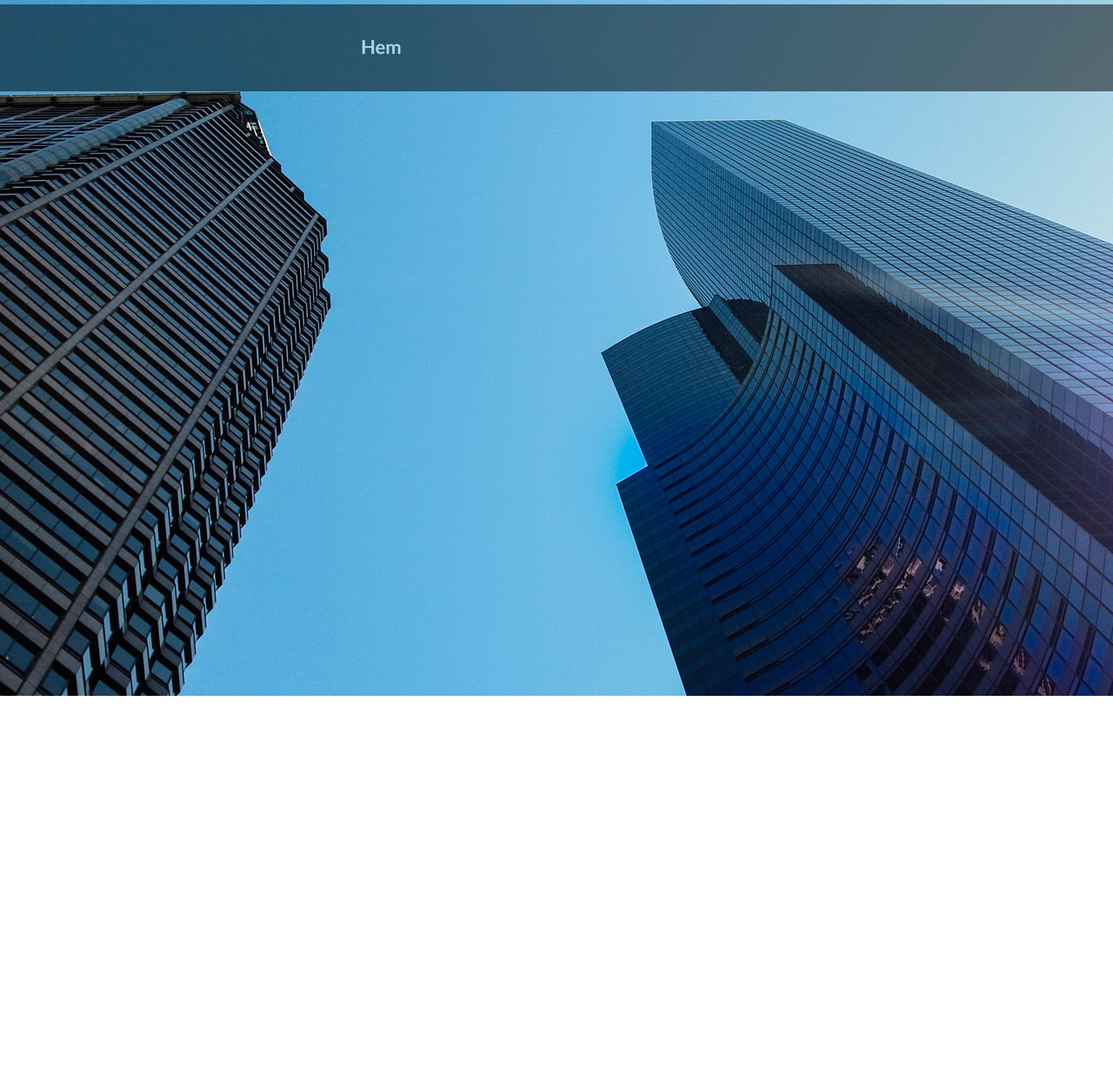
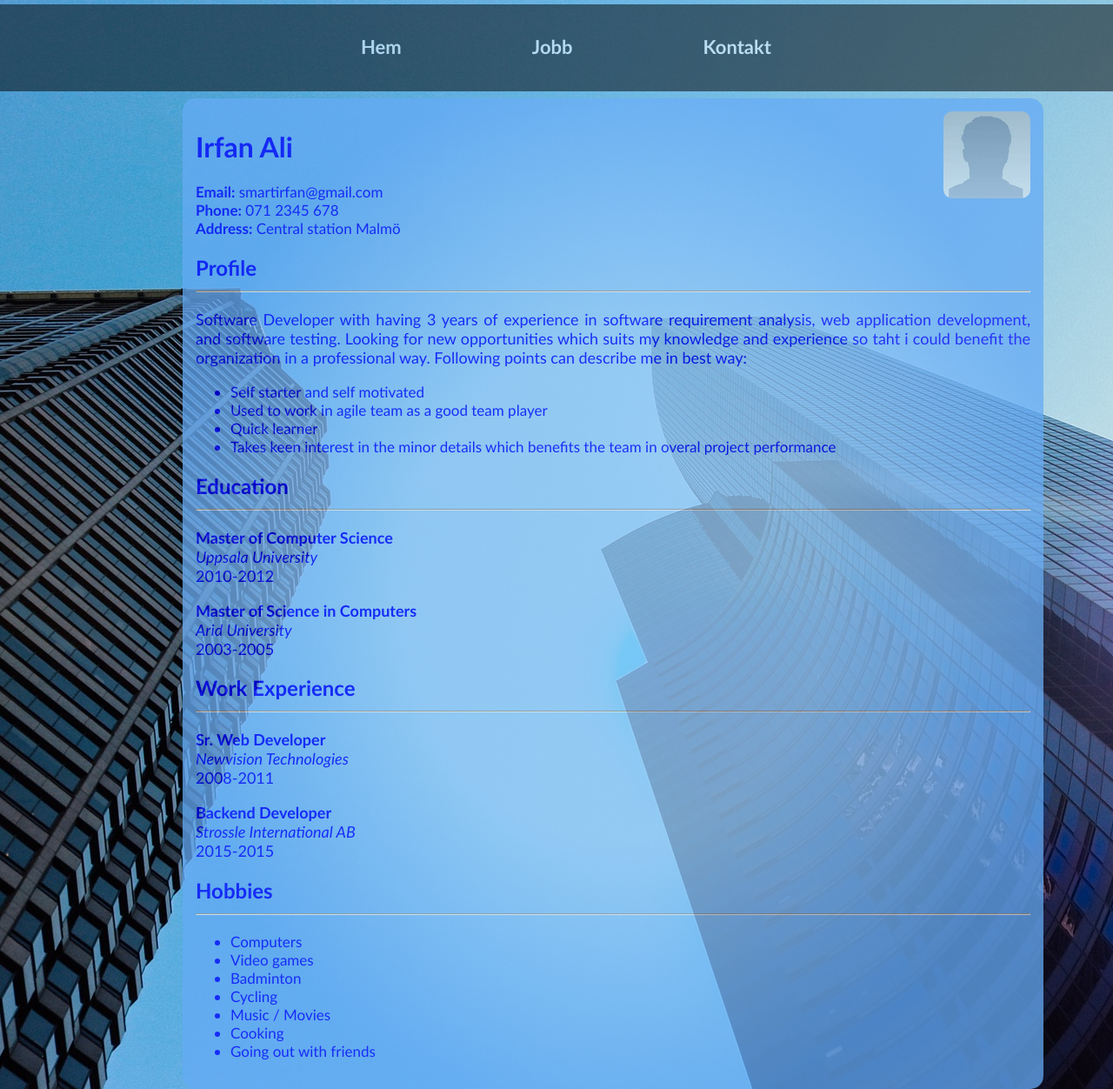
Before and after one commit to irfanuppsala/Job, a plain HTML site: page jobb.html in a window 1280 px wide. Shown: the whole page at 87% size. Before the commit the page ends 800 px from the top, so only its background shows below. Drawn offline with Linux system fonts and the light colour scheme.

Commit message:
Updated the job page

```diff
--- a/css/format.css
+++ b/css/format.css
@@ -27,22 +27,23 @@ h1{
 	color:rgb(0,0,255);
 }
 h2{
-	color:purple;
-	padding: 5px;
+	color:rgb(0,0,255);
 }
 h3{
-	color:white;
-	padding: 5px;
+	color:rgb(0,0,255);
 }
 p{
-	padding: 5px;
-	color:rgb(255, 62, 206);
 	text-align: justify;
+	color: blue;
+	font-size: 18px;
 }
-#content{
-	margin: 50px;
-	width: 100%;
-	text-align: justify;
+span{
+	color:blue;
+	font-size: 17px;
+}
+img{
+	border-radius: 10px;
+	float: right;
 }
 #menuField /* id for black panel*/
 {
@@ -55,24 +56,24 @@ p{
 	font-size: 22px;
 	padding-top: 35px;
 }
-li a:link { /* unvisited link */
+#menu li a:link { /* unvisited link */
 	color: white;
 }
-li a:visited { /* visited link */
+#menu li a:visited { /* visited link */
 	color: yellow;
 }
-li a:hover { /* mouse over link */
+#menu li a:hover { /* mouse over link */
 	color: #00BFFF;
 }
-li a:active { /* selected link */
+#menu li a:active { /* selected link */
 	color: gray;
 }
-li {
+#menu li {
 	float: left;
 }
 
 /* Every link inside <li> but not outside of it*/
-li a {
+#menu li a {
 	padding: 75px;
 	text-decoration: none;
 	font-weight: bolder;
@@ -81,3 +82,43 @@ li a {
 	width: 50%;
 	margin: 0 auto;
 }
+
+#job-content{
+	width: 75%;
+	height:auto;
+	margin: 13px 0 0 210px;
+	padding: 15px;
+	text-align: justify;
+	opacity: 0.75;
+	border-radius: 15px;
+	background: rgba(159,207,249,1);
+background: -moz-radial-gradient(center, ellipse cover, rgba(159,207,249,1) 35%, rgba(150,202,249,1) 41%, rgba(130,189,248,1) 55%, rgba(101,171,246,1) 75%);
+background: -webkit-gradient(radial, center center, 0px, center center, 100%, color-stop(35%, rgba(159,207,249,1)), color-stop(41%, rgba(150,202,249,1)), color-stop(55%, rgba(130,189,248,1)), color-stop(75%, rgba(101,171,246,1)));
+background: -webkit-radial-gradient(center, ellipse cover, rgba(159,207,249,1) 35%, rgba(150,202,249,1) 41%, rgba(130,189,248,1) 55%, rgba(101,171,246,1) 75%);
+background: -o-radial-gradient(center, ellipse cover, rgba(159,207,249,1) 35%, rgba(150,202,249,1) 41%, rgba(130,189,248,1) 55%, rgba(101,171,246,1) 75%);
+background: -ms-radial-gradient(center, ellipse cover, rgba(159,207,249,1) 35%, rgba(150,202,249,1) 41%, rgba(130,189,248,1) 55%, rgba(101,171,246,1) 75%);
+background: radial-gradient(ellipse at center, rgba(159,207,249,1) 35%, rgba(150,202,249,1) 41%, rgba(130,189,248,1) 55%, rgba(101,171,246,1) 75%);
+filter: progid:DXImageTransform.Microsoft.gradient( startColorstr='#9fcff9', endColorstr='#65abf6', GradientType=1 );
+}
+#contact-content{
+	width: 75%;
+	height:auto;
+	margin: 13px 0 0 210px;
+	padding: 15px;
+	text-align: justify;
+	opacity: 0.75;
+	border-radius: 15px;
+background: rgba(248,80,50,1);
+background: -moz-radial-gradient(center, ellipse cover, rgba(248,80,50,1) 0%, rgba(247,86,59,1) 8%, rgba(241,111,92,1) 39%, rgba(246,41,12,1) 58%, rgba(240,47,23,1) 66%, rgba(231,56,39,1) 77%, rgba(231,56,39,1) 86%);
+background: -webkit-gradient(radial, center center, 0px, center center, 100%, color-stop(0%, rgba(248,80,50,1)), color-stop(8%, rgba(247,86,59,1)), color-stop(39%, rgba(241,111,92,1)), color-stop(58%, rgba(246,41,12,1)), color-stop(66%, rgba(240,47,23,1)), color-stop(77%, rgba(231,56,39,1)), color-stop(86%, rgba(231,56,39,1)));
+background: -webkit-radial-gradient(center, ellipse cover, rgba(248,80,50,1) 0%, rgba(247,86,59,1) 8%, rgba(241,111,92,1) 39%, rgba(246,41,12,1) 58%, rgba(240,47,23,1) 66%, rgba(231,56,39,1) 77%, rgba(231,56,39,1) 86%);
+background: -o-radial-gradient(center, ellipse cover, rgba(248,80,50,1) 0%, rgba(247,86,59,1) 8%, rgba(241,111,92,1) 39%, rgba(246,41,12,1) 58%, rgba(240,47,23,1) 66%, rgba(231,56,39,1) 77%, rgba(231,56,39,1) 86%);
+background: -ms-radial-gradient(center, ellipse cover, rgba(248,80,50,1) 0%, rgba(247,86,59,1) 8%, rgba(241,111,92,1) 39%, rgba(246,41,12,1) 58%, rgba(240,47,23,1) 66%, rgba(231,56,39,1) 77%, rgba(231,56,39,1) 86%);
+background: radial-gradient(ellipse at center, rgba(248,80,50,1) 0%, rgba(247,86,59,1) 8%, rgba(241,111,92,1) 39%, rgba(246,41,12,1) 58%, rgba(240,47,23,1) 66%, rgba(231,56,39,1) 77%, rgba(231,56,39,1) 86%);
+filter: progid:DXImageTransform.Microsoft.gradient( startColorstr='#f85032', endColorstr='#e73827', GradientType=1 );
+}
+#job-content ul li{
+	text-align: justify;
+	color: blue;
+	font-size: 17px;
+}
--- a/jobb.html
+++ b/jobb.html
@@ -6,13 +6,71 @@
 <link rel="stylesheet" type="text/css" href="css/format.css">
 </head>
 	<body>
-		<div id="jobb-container">
+		<div id="job-container">
 			<div id="menuField">
 				<div id="menu">
 					<ul style="list-style-type:none" id="inner">
-						<li> <a href="index.html">Hem</a> </li>
+					<li> <a href="index.html">Hem</a> </li>
+					<li> <a href="jobb.html">Jobb</a></li>
+					<li> <a href="contact.html">Kontakt</a> </li>
 					</ul>
 				</div>
+			</div>
+			<div id="job-content">
+				<img src="img/no_image.jpg" alt="Koala" height="100" width="100" class="logo">
+				<h1>Irfan Ali</h1>
+				<span>
+					<strong>Email:</strong> smartirfan@gmail.com<br>
+					<strong>Phone:</strong> 071 2345 678<br>
+					<strong>Address:</strong> Central station Malmö
+				</span>
+				<h2>Profile<hr></h2>
+				<p>
+					Software Developer with having 3 years of experience in software requirement analysis, web application development, and software testing. Looking for new opportunities which suits my knowledge and experience so taht i could benefit the organization in a professional way. Following points can describe me in best way:
+					<ul>
+						<li>Self starter and self motivated</li>
+						<li>Used to work in agile team as a good team player</li>
+						<li>Quick learner</li>
+						<li>Takes keen interest in the minor details which benefits the team in overal project performance</li>
+					</ul>
+				</p>
+
+				<h2>Education<hr></h2>
+				<p>
+					<strong>Master of Computer Science</strong><br>
+					<em>Uppsala University</em><br>
+					2010-2012
+				</p>
+				<p>
+					<strong>Master of Science in Computers</strong><br>
+					<em>Arid University</em><br>
+					2003-2005
+				</p>
+
+				<h2>Work Experience<hr></h2>
+				<p>
+					<strong>Sr. Web Developer</strong><br>
+					<em>Newvision Technologies</em><br>
+					2008-2011
+				</p>
+				<p>
+					<strong>Backend Developer</strong><br>
+					<em>Strossle International AB</em><br>
+					2015-2015
+				</p>
+
+				<h2>Hobbies<hr></h2>
+				<p>
+					<ul>
+						<li>Computers</li>
+						<li>Video games</li>
+						<li>Badminton</li>
+						<li>Cycling</li>
+						<li>Music / Movies</li>
+						<li>Cooking</li>
+						<li>Going out with friends</li>
+					</ul>
+				</p>
 			</div>
 		</div>
 	</body>
```
Also changed, not shown: contact.html (renamed from about.html, +9 -1 lines), index.html (+1 -1 lines), img/no_image.jpg (added).
